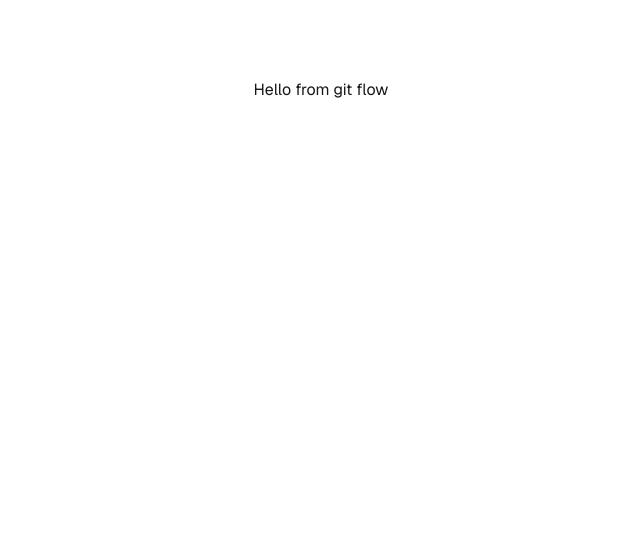
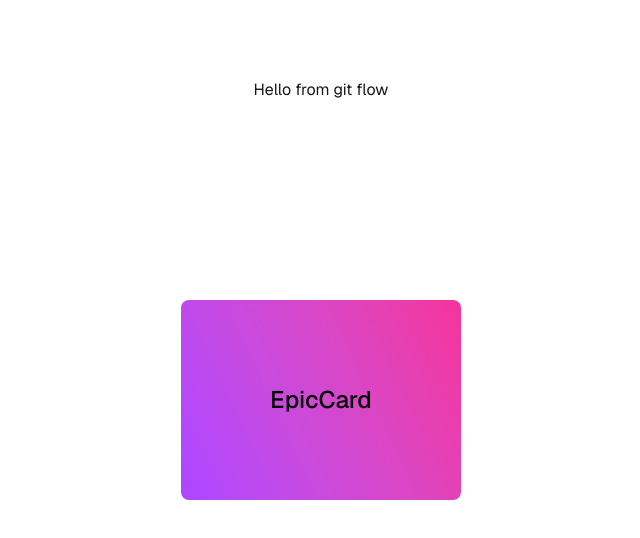
Before and after one commit to Immi01/5bWI_SWP_devops, a Next.js app: page / in a window 1280 px wide. Shown: the top 538 px of the page, without its empty margins (319-959 px from the left). Built offline with nearby package versions, Linux system fonts and the light colour scheme.

Commit message:
completed the Epic Card

```diff
--- /dev/null
+++ b/app/EpicCard.tsx
@@ -0,0 +1,13 @@
+import React from 'react'
+
+type Props = {}
+
+function EpicCard({}: Props) {
+  return (
+    <div className='flex justify-center items-center h-50 w-70 bg-linear-65 from-purple-500 to-pink-500 rounded-lg'>
+        <div className='text-2xl font-medium text-black'>EpicCard</div>
+    </div>
+  )
+}
+
+export default EpicCard
--- a/app/page.tsx
+++ b/app/page.tsx
@@ -1,7 +1,11 @@
+import React from "react";
+import EpicCard from "./EpicCard";
+
 export default function Home() {
   return (
     <div className="grid grid-rows-[20px_1fr_20px] items-center justify-items-center min-h-screen p-8 pb-20 gap-16 sm:p-20 font-[family-name:var(--font-geist-sans)]">
       Hello from git flow
+      <EpicCard/>
     </div>
   );
 }
```
